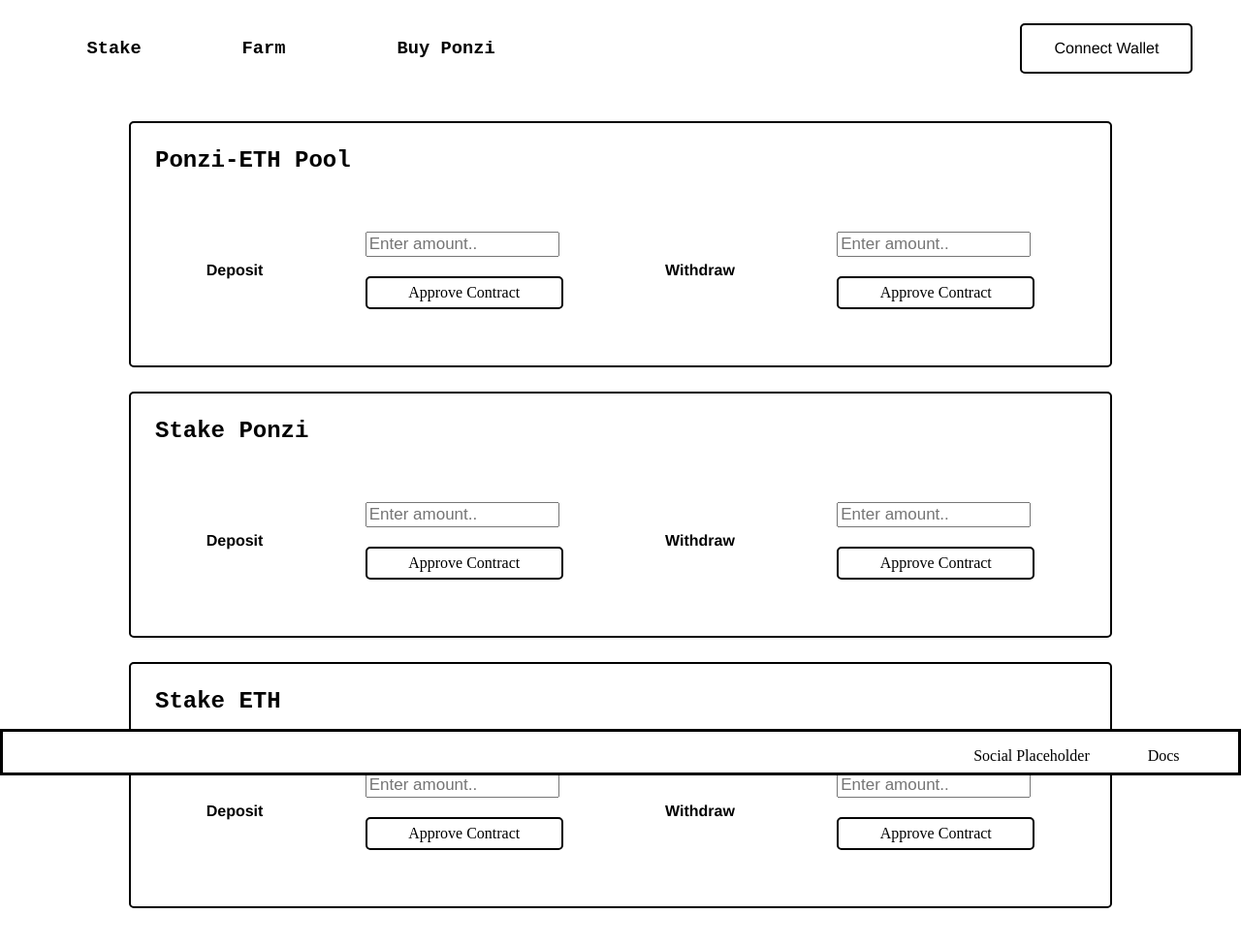
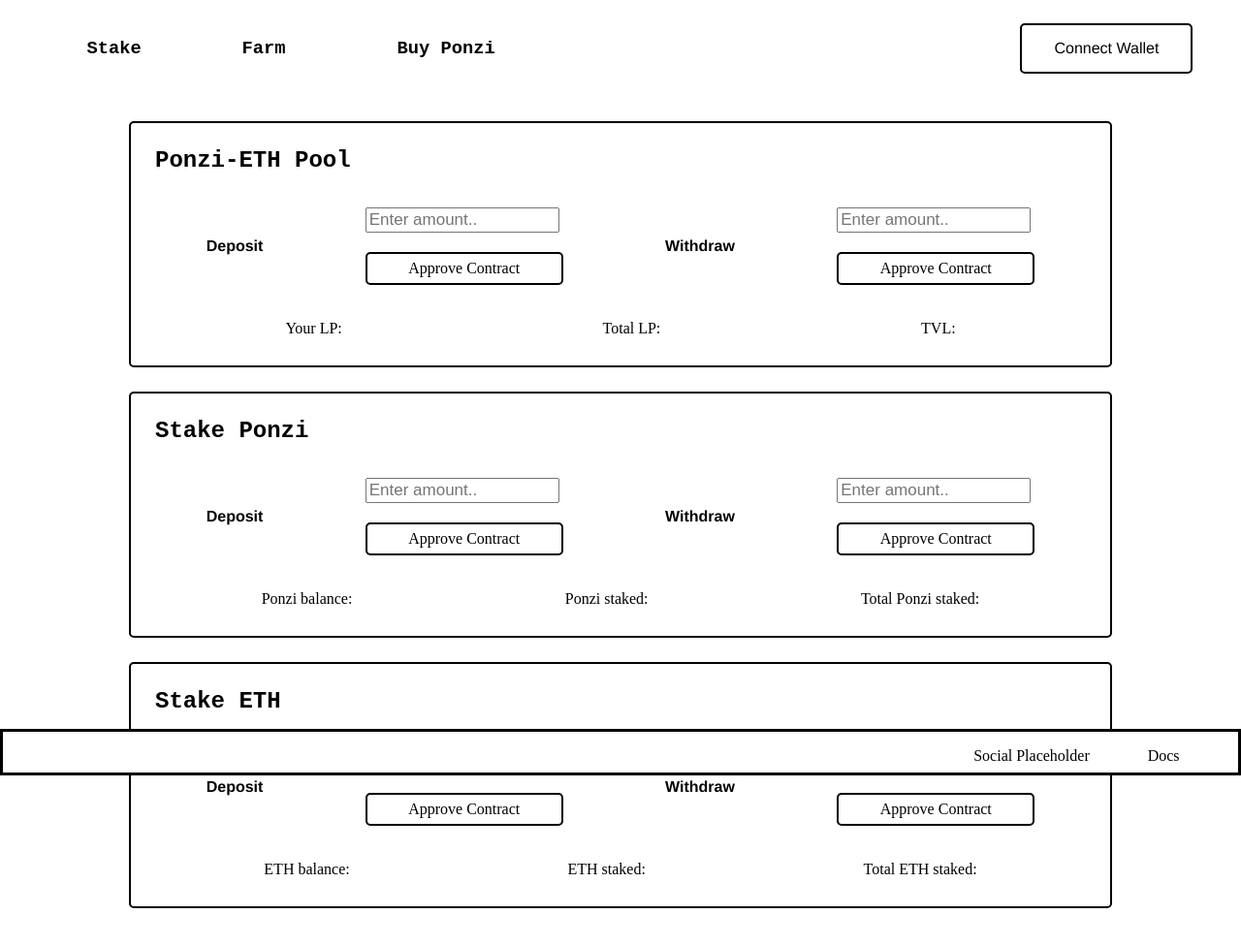
Before and after one commit to pyLusso/YieldFarm_Example, a plain HTML site: page app.html in a window 1280 px wide. Shown: the whole page at 97% size. Drawn offline with nearby package versions, Linux system fonts and the light colour scheme; a script that the page names is missing.

Commit message:
added ui placeholders

```diff
--- a/app.html
+++ b/app.html
@@ -48,6 +48,17 @@
                     </div>
                 </div>
             </div>
+            <div class="farm-stats">
+                <div class="wallet_lp">
+                    <p>Your LP: </p>
+                </div>
+                <div class="all_lp">
+                    <p>Total LP: </p>
+                </div>
+                <div class="all_tvl">
+                    <p>TVL: </p>
+                </div>
+            </div>
         </div>
 
         <div id="ss-native" class="pool">
@@ -68,6 +79,17 @@
                     </div>
                 </div>
             </div>
+            <div class="farm-stats">
+                <div class="ponzi-bal">
+                    <p>Ponzi balance: </p>
+                </div>
+                <div class="your_tvl">
+                    <p>Ponzi staked: </p>
+                </div>
+                <div class="all_tvl">
+                    <p>Total Ponzi staked: </p>
+                </div>
+            </div>
         </div>
 
         <div id="ss-eth" class="pool">
@@ -86,6 +108,17 @@
                     <div class="approve">
                         <p>Approve Contract</p>
                     </div>
+                </div>
+            </div>
+            <div class="farm-stats">
+                <div class="ponzi-bal">
+                    <p>ETH balance: </p>
+                </div>
+                <div class="your_tvl">
+                    <p>ETH staked: </p>
+                </div>
+                <div class="all_tvl">
+                    <p>Total ETH staked: </p>
                 </div>
             </div>
         </div>
--- a/css/app.css
+++ b/css/app.css
@@ -82,7 +82,15 @@ body {
     display: flex;
     align-items: center;
     justify-content: space-around;
-    height: 100%;
+    height: 75%;
+}
+
+.farm-stats {
+    display: flex;
+    display: flex;
+    align-items: center;
+    justify-content: space-around;
+    height: 10%;
 }
 
 input[type="number"] {
```
